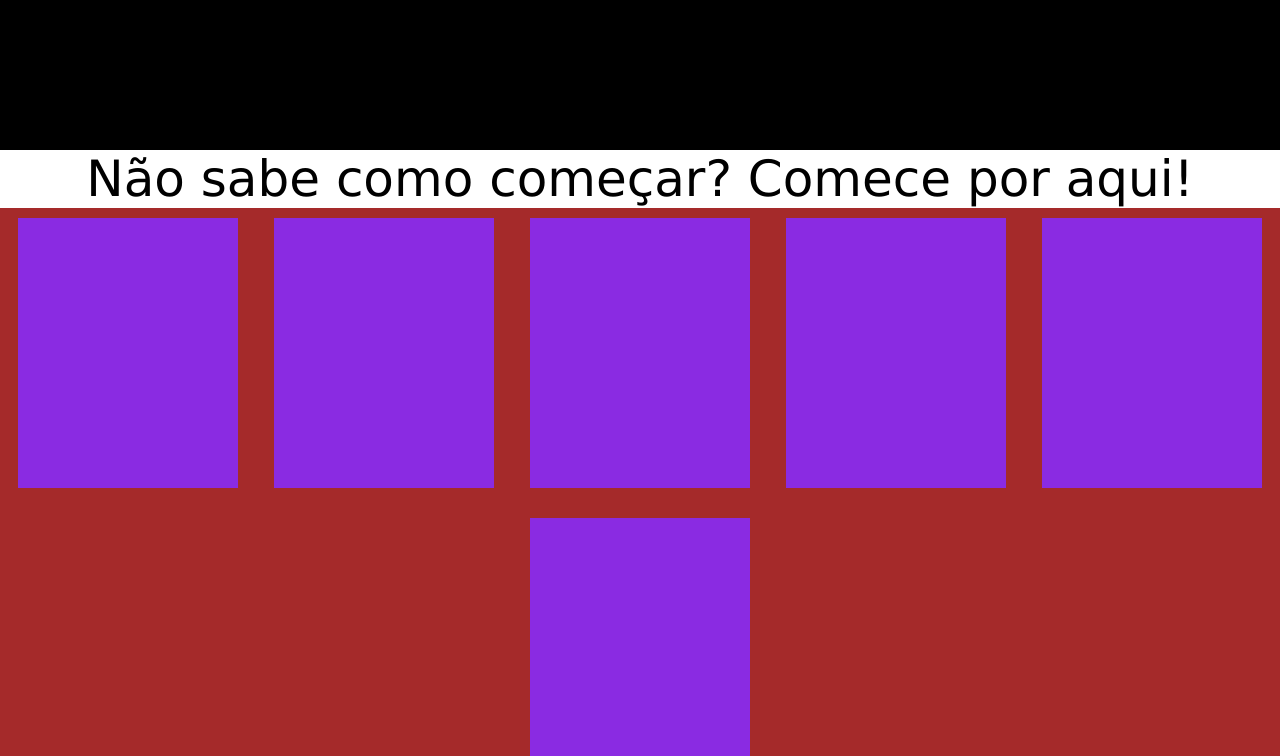
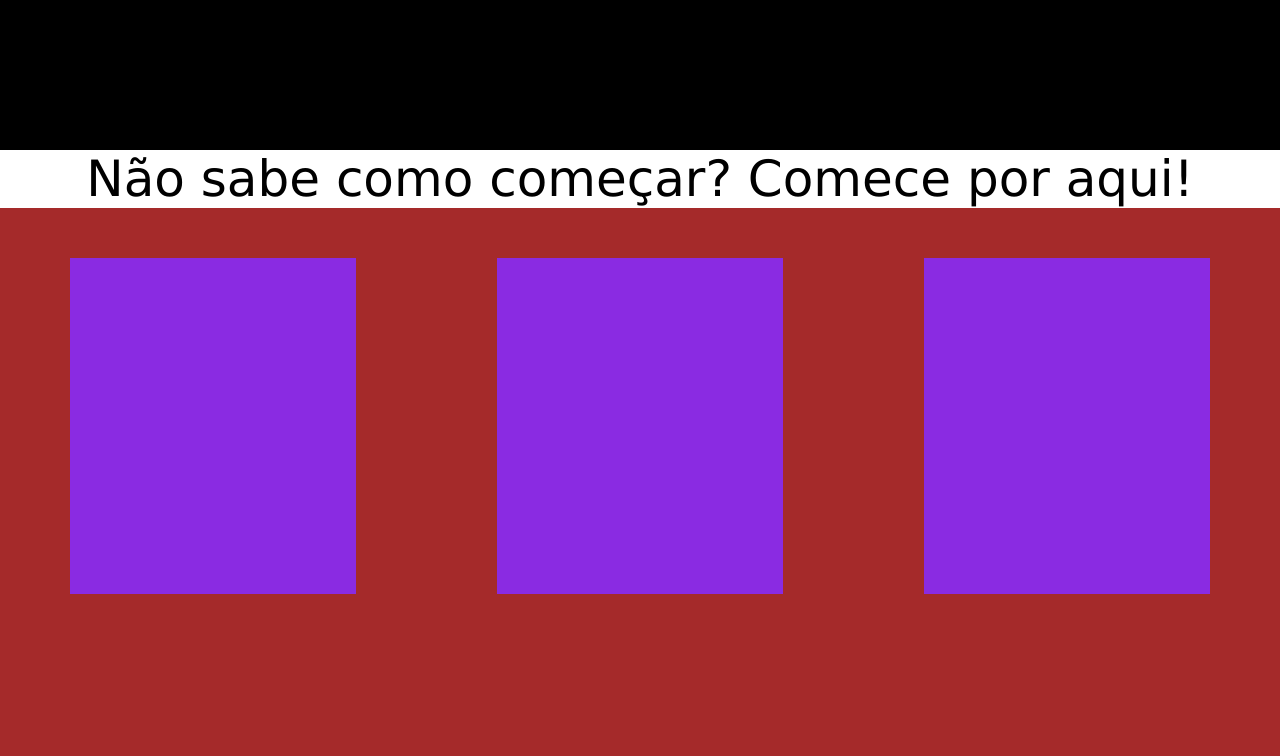
Before and after one commit to TitoSoares/MSM_bkp, a React (Create React App) app in the folder meisemmedo/: page / in a window 1280 px wide. Shown: the top 756 px of the page. Built offline with nearby package versions, Linux system fonts and the light colour scheme.

Commit message:
Alterações feitas

```diff
--- a/meisemmedo/src/Componentes/estyle/estilo.css
+++ b/meisemmedo/src/Componentes/estyle/estilo.css
@@ -10,26 +10,25 @@
     background-color: black;
     color: aquamarine;
 }
-/*Centro da página*/
-.DivCenter{
-    display: flex;
-    background-color: brown;
-    width: 100%;
-    height:600px;
-    flex-wrap: wrap;
-    justify-content: space-around;
-}
 /*Texto central*/
 .TextoCentral{
     font-size: 50px;
     text-align: center;
     font-family: 'Lucida Sans', 'Lucida Sans Regular', 'Lucida Grande', 'Lucida Sans Unicode', Geneva, Verdana, sans-serif;
 }
+/*Centro da página*/
+.DivCenter{
+    padding-top: 50px;
+    display: flex;
+    background-color: brown;
+    width:100%;
+    height:450px;
+    flex-wrap: wrap;
+    justify-content:space-around;
+}
 /*Caixa de texto*/
 .CaixaText{
     background-color: blueviolet;
-    width: 200px;
-    padding: 10px;
-    margin: 10px;
-    height: 250px;
+    width: 286px;
+    height:336px;
 }
--- a/meisemmedo/src/Pages/Home/Home.tsx
+++ b/meisemmedo/src/Pages/Home/Home.tsx
@@ -10,6 +10,8 @@ function Home() {
           <div className="CaixaText"></div>
           <div className="CaixaText"></div>
           <div className="CaixaText"></div>
+          </div>
+        <div className="DivCenter">
           <div className="CaixaText"></div>
           <div className="CaixaText"></div>
           <div className="CaixaText"></div>
```
